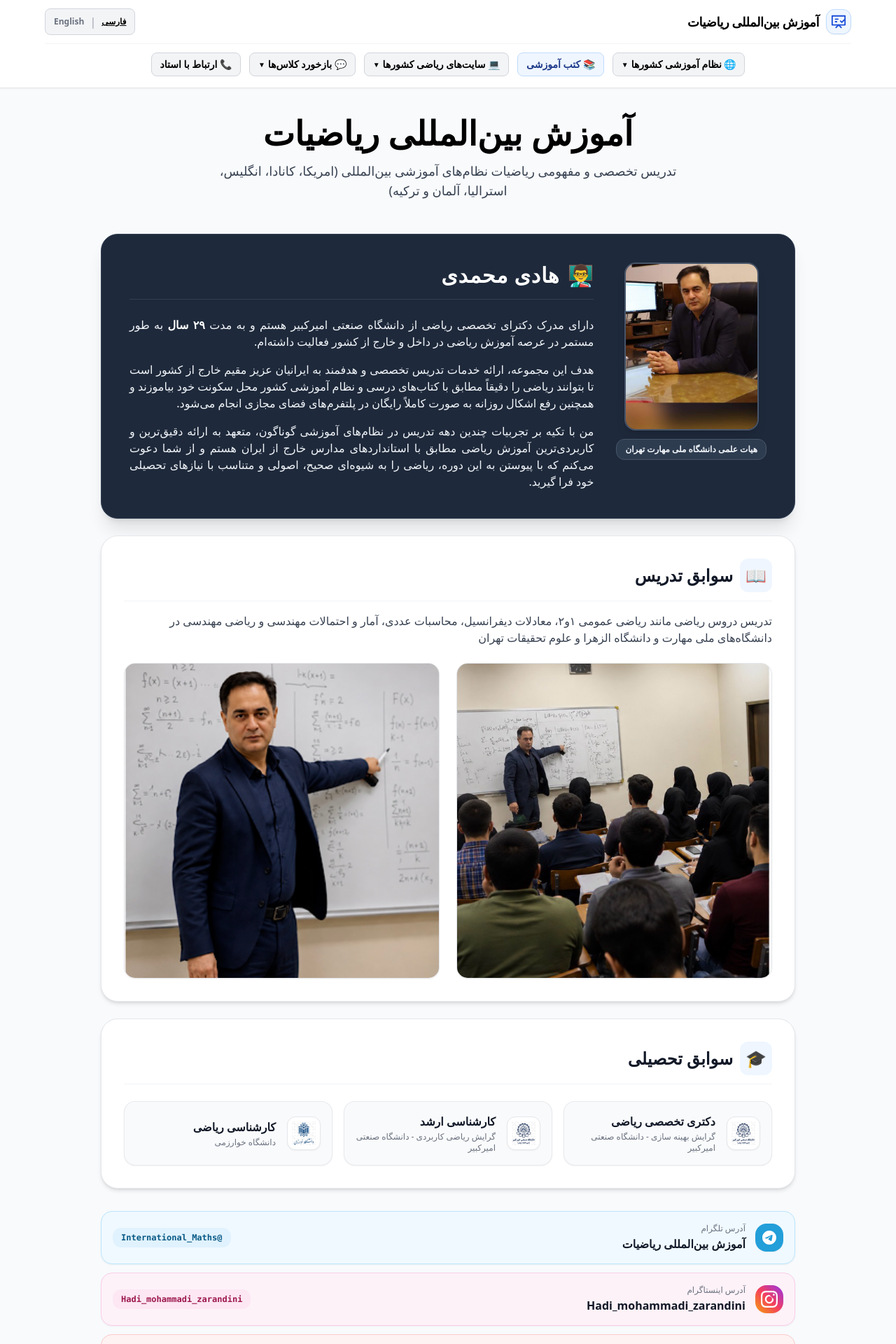
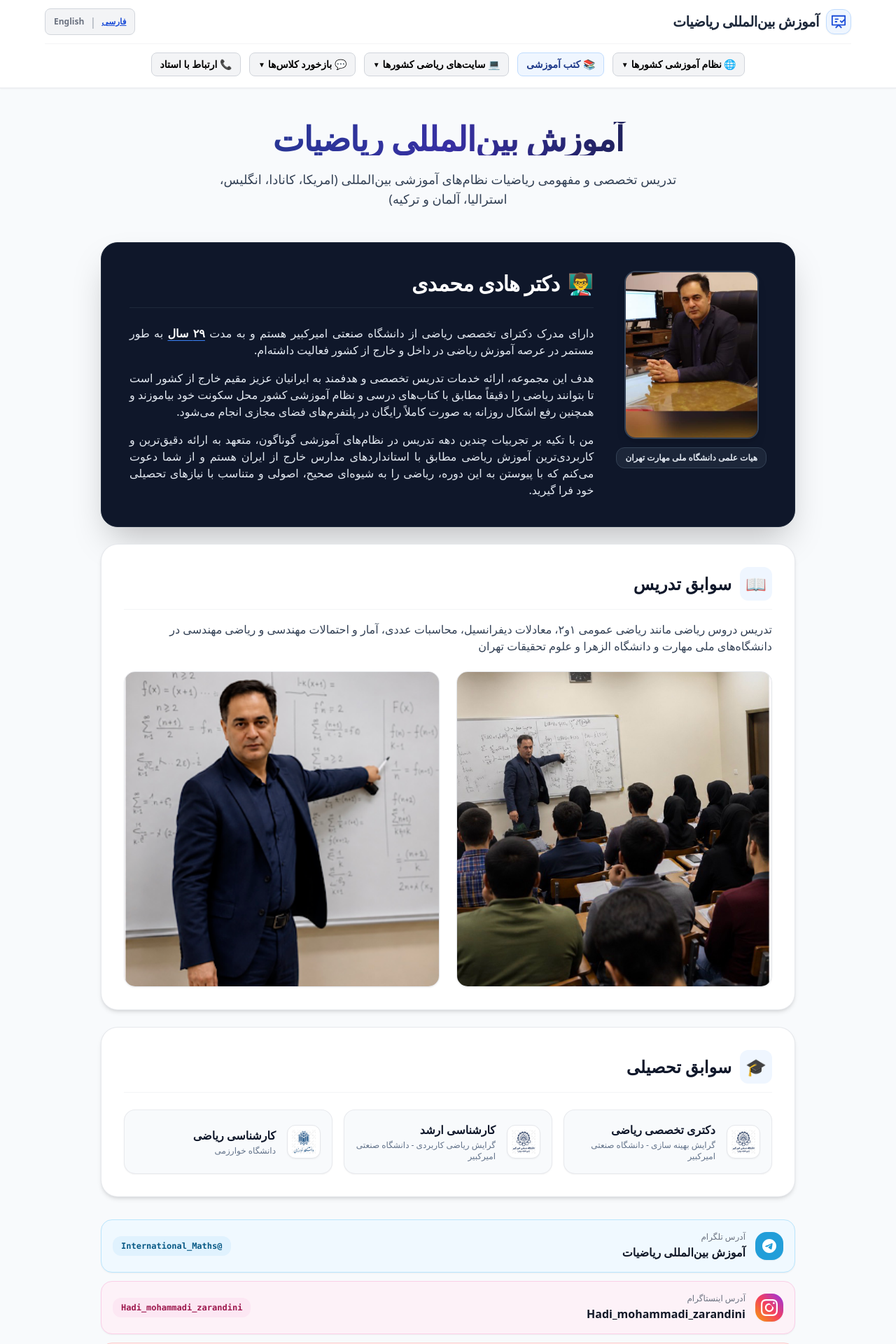
Before and after one commit to Hmohammadiz633/International-Mathematics-Site, a Next.js app: page / in a window 1280 px wide. Shown: the top 1920 px of the page at 70% size. Built offline with nearby package versions, Linux system fonts and the light colour scheme.

Commit message:
Update page.js

```diff
--- a/app/page.js
+++ b/app/page.js
@@ -43,9 +43,9 @@ export default function Home() {
   ];
 
   return (
-    <main dir={isFa ? 'rtl' : 'ltr'} className="min-h-screen bg-slate-50 text-black font-sans pb-12">
+    <main dir={isFa ? 'rtl' : 'ltr'} className="min-h-screen bg-slate-50 text-slate-900 font-sans pb-12 antialiased">
       {/* هدر */}
-      <header className="sticky top-0 z-50 bg-white border-b border-gray-200 px-4 py-3 shadow-sm">
+      <header className="sticky top-0 z-50 bg-white/95 backdrop-blur-md border-b border-gray-200/80 px-4 py-3 shadow-sm">
         <div className="max-w-6xl mx-auto flex flex-col items-center gap-3">
           <div className="w-full flex items-center justify-between">
             <div className="flex items-center gap-2.5">
@@ -58,7 +58,7 @@ export default function Home() {
                   <path d="M15 11l2 2 4-4" />
                 </svg>
               </div>
-              <h1 className="font-extrabold text-base md:text-lg text-black tracking-tight">
+              <h1 className="font-black text-base md:text-xl text-slate-800 tracking-tight leading-snug">
                 {isFa ? 'آموزش بین‌المللی ریاضیات' : 'International Math'}
               </h1>
             </div>
@@ -67,7 +67,7 @@ export default function Home() {
               <button
                 type="button"
                 onClick={() => setLang('fa')}
-                className={`text-xs font-bold transition ${isFa ? 'text-black underline' : 'text-gray-500 hover:text-black'}`}
+                className={`text-xs font-bold transition ${isFa ? 'text-blue-700 underline font-black' : 'text-gray-500 hover:text-black'}`}
               >
                 فارسی
               </button>
@@ -75,7 +75,7 @@ export default function Home() {
               <button
                 type="button"
                 onClick={() => setLang('en')}
-                className={`text-xs font-bold transition ${!isFa ? 'text-black underline' : 'text-gray-500 hover:text-black'}`}
+                className={`text-xs font-bold transition ${!isFa ? 'text-blue-700 underline font-black' : 'text-gray-500 hover:text-black'}`}
               >
                 English
               </button>
@@ -177,11 +177,11 @@ export default function Home() {
       </header>
 
       {/* بنر اصلی */}
-      <section className="max-w-4xl mx-auto text-center px-4 pt-10 pb-6">
-        <h2 className="text-3xl md:text-5xl font-extrabold text-black mb-4">
+      <section className="max-w-4xl mx-auto text-center px-4 pt-12 pb-6">
+        <h2 className="text-3xl md:text-5xl font-black text-slate-900 mb-5 leading-tight tracking-tight bg-gradient-to-r from-blue-900 via-indigo-800 to-slate-900 bg-clip-text text-transparent">
           {isFa ? 'آموزش بین‌المللی ریاضیات' : 'International Mathematics Tutoring'}
         </h2>
-        <p className="text-gray-700 text-base md:text-lg leading-relaxed max-w-2xl mx-auto font-medium">
+        <p className="text-slate-700 text-base md:text-lg leading-relaxed max-w-2xl mx-auto font-medium">
           {isFa
             ? 'تدریس تخصصی و مفهومی ریاضیات نظام‌های آموزشی بین‌المللی (امریكا، كانادا، انگلیس، استرالیا، آلمان و تركیه)'
             : 'Specialized math education for international curricula (USA, Canada, UK, Australia, Germany, Turkey).'}
@@ -190,30 +190,30 @@ export default function Home() {
 
       {/* معرفی دکتر هادی محمدی */}
       <section id="about" className="max-w-5xl mx-auto px-4 pt-6">
-        <div className="bg-slate-800 text-white rounded-3xl p-6 md:p-10 border border-slate-700 shadow-xl">
+        <div className="bg-slate-900 text-white rounded-3xl p-6 md:p-10 border border-slate-800 shadow-2xl">
           <div className="flex flex-col md:flex-row items-center md:items-start gap-8">
             <div className="shrink-0 flex flex-col items-center">
               <img
                 src="/profile.jpg"
                 alt="دکتر هادی محمدی"
-                className="w-48 h-60 object-cover rounded-2xl border-2 border-slate-600 shadow-lg mb-3"
+                className="w-48 h-60 object-cover rounded-2xl border-2 border-slate-700 shadow-lg mb-3"
               />
-              <span className="text-xs font-bold text-slate-100 bg-slate-700/80 px-3 py-1.5 rounded-xl border border-slate-600 text-center">
+              <span className="text-xs font-bold text-slate-200 bg-slate-800/90 px-3 py-1.5 rounded-xl border border-slate-700 text-center">
                 {isFa ? 'هیات علمی دانشگاه ملی مهارت تهران' : 'Faculty Member at National Skills University of Tehran'}
               </span>
             </div>
             <div className="flex-1">
-              <div className="flex items-center gap-3 mb-6 border-b border-slate-700 pb-4 mt-2 md:mt-0">
+              <div className="flex items-center gap-3 mb-6 border-b border-slate-800 pb-4 mt-2 md:mt-0">
                 <span className="text-3xl">👨‍🏫</span>
-                <h3 className="text-2xl md:text-3xl font-extrabold text-white tracking-wide">
-                  {isFa ? 'هادی محمدی' : 'Hadi Mohammadi'}
+                <h3 className="text-2xl md:text-3xl font-black text-white leading-snug tracking-tight">
+                  {isFa ? 'دکتر هادی محمدی' : 'Dr. Hadi Mohammadi'}
                 </h3>
               </div>
-              <div className="text-slate-100 leading-loose text-sm md:text-base space-y-4 text-justify font-light">
+              <div className="text-slate-200 leading-loose text-sm md:text-base space-y-4 text-justify font-normal">
                 {isFa ? (
                   <>
                     <p>
-                      دارای مدرک دکترای تخصصی ریاضی از دانشگاه صنعتی امیرکبیر هستم و به مدت <strong className="text-white font-bold">۲۹ سال</strong> به طور مستمر در عرصه آموزش ریاضی در داخل و خارج از کشور فعالیت داشته‌ام.
+                      دارای مدرک دکترای تخصصی ریاضی از دانشگاه صنعتی امیرکبیر هستم و به مدت <strong className="text-white font-black underline decoration-blue-500 underline-offset-4">۲۹ سال</strong> به طور مستمر در عرصه آموزش ریاضی در داخل و خارج از کشور فعالیت داشته‌ام.
                     </p>
                     <p>
                       هدف این مجموعه، ارائه خدمات تدریس تخصصی و هدفمند به ایرانیان عزیز مقیم خارج از کشور است تا بتوانند ریاضی را دقیقاً مطابق با کتاب‌های درسی و نظام آموزشی کشور محل سکونت خود بیاموزند و همچنین رفع اشکال روزانه به صورت کاملاً رایگان در پلتفرم‌های فضای مجازی انجام می‌شود.
@@ -225,7 +225,7 @@ export default function Home() {
                 ) : (
                   <>
                     <p>
-                      Holder of a Ph.D. in Mathematics from Amirkabir University of Technology, with over <strong className="text-white font-bold">29 years</strong> of continuous experience in teaching mathematics both nationally and internationally.
+                      Holder of a Ph.D. in Mathematics from Amirkabir University of Technology, with over <strong className="text-white font-black underline decoration-blue-500 underline-offset-4">29 years</strong> of continuous experience in teaching mathematics both nationally and internationally.
                     </p>
                     <p>
                       The goal of this program is to provide targeted, specialized math tutoring for students living abroad, aligning perfectly with their local school standard curricula, alongside free daily Q&A sessions on social media platforms.
@@ -241,14 +241,14 @@ export default function Home() {
         </div>
       </section>
 
-      {/* سوابق تدریس - پسوندها دقیقاً بر اساس گیت‌هاب تنظیم شده اند */}
+      {/* سوابق تدریس */}
       <section className="max-w-5xl mx-auto px-4 pt-6">
-        <div className="bg-white text-gray-900 rounded-3xl p-6 md:p-8 border border-gray-200 shadow-md">
-          <h4 className="text-xl md:text-2xl font-bold text-gray-900 mb-4 flex items-center gap-2.5 border-b border-gray-100 pb-3">
+        <div className="bg-white text-gray-900 rounded-3xl p-6 md:p-8 border border-gray-200/90 shadow-md">
+          <h4 className="text-xl md:text-2xl font-black text-slate-900 mb-4 flex items-center gap-3 border-b border-gray-100 pb-3 leading-snug">
             <span className="p-2 bg-blue-50 text-blue-700 rounded-xl">📖</span>
             <span>{isFa ? 'سوابق تدریس' : 'Teaching Experience'}</span>
           </h4>
-          <p className="text-gray-700 leading-relaxed text-sm md:text-base font-normal mb-6">
+          <p className="text-slate-700 leading-relaxed text-sm md:text-base font-normal mb-6">
             {isFa
               ? 'تدریس دروس ریاضی مانند ریاضی عمومی ۱و۲، معادلات دیفرانسیل، محاسبات عددی، آمار و احتمالات مهندسی و ریاضی مهندسی در دانشگاه‌های ملی مهارت و دانشگاه الزهرا و علوم تحقیقات تهران'
               : 'Teaching higher math courses including Calculus I & II, Differential Equations, Numerical Analysis, Engineering Statistics & Probability, and Engineering Mathematics at National Skills University, Alzahra University, and Science and Research Branch of Tehran.'}
@@ -276,15 +276,15 @@ export default function Home() {
 
       {/* سوابق تحصیلی */}
       <section className="max-w-5xl mx-auto px-4 pt-6">
-        <div className="bg-white text-gray-900 rounded-3xl p-6 md:p-8 border border-gray-200 shadow-md">
-          <h4 className="text-xl md:text-2xl font-bold text-gray-900 mb-6 flex items-center gap-2.5 border-b border-gray-100 pb-3">
+        <div className="bg-white text-gray-900 rounded-3xl p-6 md:p-8 border border-gray-200/90 shadow-md">
+          <h4 className="text-xl md:text-2xl font-black text-slate-900 mb-6 flex items-center gap-3 border-b border-gray-100 pb-3 leading-snug">
             <span className="p-2 bg-blue-50 text-blue-700 rounded-xl">🎓</span>
             <span>{isFa ? 'سوابق تحصیلی' : 'Education'}</span>
           </h4>
 
           <div className="grid grid-cols-1 md:grid-cols-3 gap-4">
             {/* دکتری - امیرکبیر */}
-            <div className="flex items-center gap-4 bg-gray-50 p-4 rounded-2xl border border-gray-200/80 shadow-sm hover:shadow-md transition">
+            <div className="flex items-center gap-4 bg-slate-50 p-4 rounded-2xl border border-gray-200/80 shadow-sm hover:shadow-md transition">
               <div className="w-12 h-12 shrink-0 bg-white border border-gray-200 rounded-xl p-1.5 flex items-center justify-center overflow-hidden shadow-sm">
                 <img
                   src="/amirkabir.jpg"
@@ -293,17 +293,17 @@ export default function Home() {
                 />
               </div>
               <div>
-                <div className="font-bold text-gray-900 text-sm md:text-base">
+                <h5 className="font-bold text-slate-900 text-sm md:text-base leading-snug">
                   {isFa ? 'دکتری تخصصی ریاضی' : 'Ph.D. in Mathematics'}
-                </div>
-                <div className="text-xs text-gray-500 font-normal mt-0.5">
+                </h5>
+                <p className="text-xs text-slate-500 font-normal mt-0.5">
                   {isFa ? 'گرایش بهینه سازی - دانشگاه صنعتی امیرکبیر' : 'Optimization - Amirkabir University'}
-                </div>
+                </p>
               </div>
             </div>
 
             {/* ارشد - امیرکبیر */}
-            <div className="flex items-center gap-4 bg-gray-50 p-4 rounded-2xl border border-gray-200/80 shadow-sm hover:shadow-md transition">
+            <div className="flex items-center gap-4 bg-slate-50 p-4 rounded-2xl border border-gray-200/80 shadow-sm hover:shadow-md transition">
               <div className="w-12 h-12 shrink-0 bg-white border border-gray-200 rounded-xl p-1.5 flex items-center justify-center overflow-hidden shadow-sm">
                 <img
                   src="/amirkabir.jpg"
@@ -312,17 +312,17 @@ export default function Home() {
                 />
               </div>
               <div>
-                <div className="font-bold text-gray-900 text-sm md:text-base">
+                <h5 className="font-bold text-slate-900 text-sm md:text-base leading-snug">
                   {isFa ? 'کارشناسی ارشد' : 'M.Sc. in Applied Mathematics'}
-                </div>
-                <div className="text-xs text-gray-500 font-normal mt-0.5">
+                </h5>
+                <p className="text-xs text-slate-500 font-normal mt-0.5">
                   {isFa ? 'گرایش ریاضی کاربردی - دانشگاه صنعتی امیرکبیر' : 'Amirkabir University of Technology'}
-                </div>
+                </p>
               </div>
             </div>
 
             {/* کارشناسی - خوارزمی */}
-            <div className="flex items-center gap-4 bg-gray-50 p-4 rounded-2xl border border-gray-200/80 shadow-sm hover:shadow-md transition">
+            <div className="flex items-center gap-4 bg-slate-50 p-4 rounded-2xl border border-gray-200/80 shadow-sm hover:shadow-md transition">
               <div className="w-12 h-12 shrink-0 bg-white border border-gray-200 rounded-xl p-1.5 flex items-center justify-center overflow-hidden shadow-sm">
                 <img
                   src="/kharazmi.jpg"
@@ -331,12 +331,12 @@ export default function Home() {
                 />
               </div>
               <div>
-                <div className="font-bold text-gray-900 text-sm md:text-base">
+                <h5 className="font-bold text-slate-900 text-sm md:text-base leading-snug">
                   {isFa ? 'کارشناسی ریاضی' : 'B.Sc. in Mathematics'}
-                </div>
-                <div className="text-xs text-gray-500 font-normal mt-0.5">
+                </h5>
+                <p className="text-xs text-slate-500 font-normal mt-0.5">
                   {isFa ? 'دانشگاه خوارزمی' : 'Kharazmi University'}
-                </div>
+                </p>
               </div>
             </div>
           </div>
```
